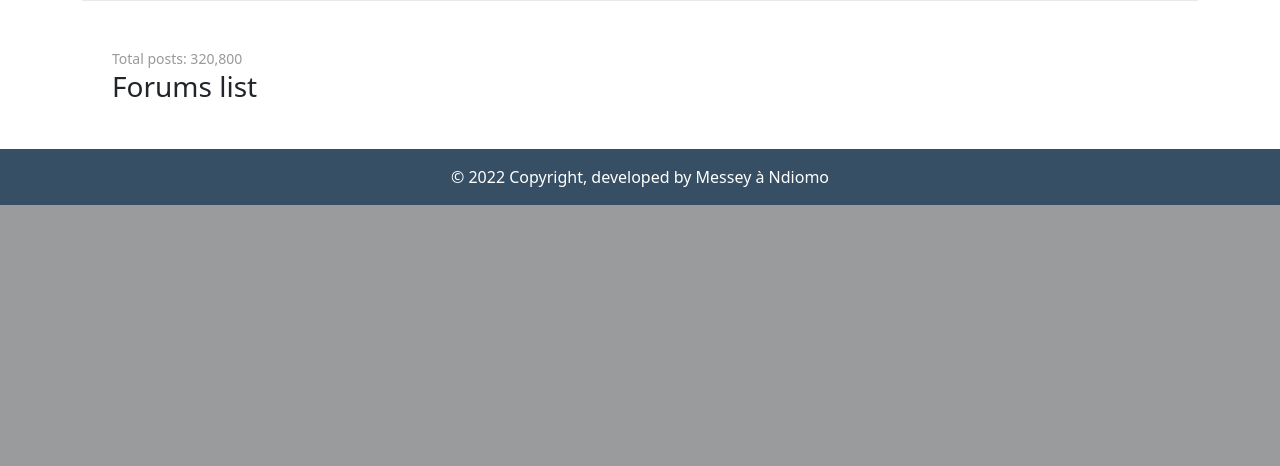
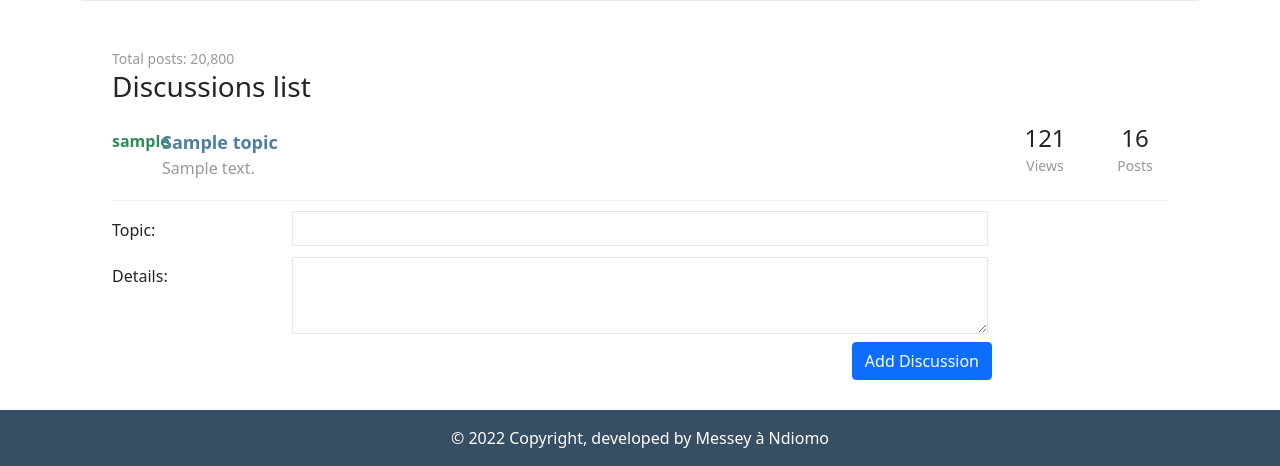
Before and after one commit to messeyandiomo/downloadacceleratorsite, a Django app: template downloadacceleratorsite/Discussion_forum/templates/Discussion_forum/forums.html in a window 1280 px wide. Shown: the part 1016-1482 px from the top of the page. Before the commit the page ends 1221 px from the top, so only its background shows below. Run offline with Django 3.2, Linux system fonts and the light colour scheme; the template is opened without the code that fills it: most values are stand-ins (such as "Sample title", 1, 10 or a date in 2020); some libraries are stand-ins or nearby versions.

Commit message:
fiftieth update: updating of forums.html and Discussion_forum views.py

```diff
--- a/downloadacceleratorsite/Discussion_forum/static/Discussion_forum/forums.css
+++ b/downloadacceleratorsite/Discussion_forum/static/Discussion_forum/forums.css
@@ -86,11 +86,15 @@
     .forum-desc {
       color: #999;
     }
-    .forum-icon {
+    .forum-icon, .discussion-icon {
       float: left;
       width: 30px;
       margin-right: 20px;
       text-align: center;
+    }
+    .discussion-icon{
+      color:seagreen;
+      font-weight: bold;
     }
     a.forum-item-title {
       color: inherit;
--- a/downloadacceleratorsite/Discussion_forum/templates/Discussion_forum/forums.html
+++ b/downloadacceleratorsite/Discussion_forum/templates/Discussion_forum/forums.html
@@ -36,15 +36,67 @@
 
             <div class="ibox-content forum-container">
 
+                {% if forumName %}
+                <!-- Ouput of the forumName disussion -->
+                <div class="forum-title">
+                    <div class="pull-right forum-desc">
+                        <small>Total posts: 20,800</small>
+                    </div>
+                    <h3>Discussions list</h3>
+                </div>
+                    {% for q in questionsList %}
+                    <div class="forum-item active">
+                        <div class="row">
+                            <div class="col-md-10">
+                                <div class="discussion-icon">{{ q.username }}</div>
+                                <a href="forum_post.html" class="forum-item-title">{{ q.topic }}</a>
+                                <div class="forum-sub-title">{{ q.details }}</div>
+                            </div>
+                            <div class="col-md-1 forum-info">
+                                <span class="views-number">121</span>
+                                <div>
+                                    <small>Views</small>
+                                </div>
+                            </div>
+                            <div class="col-md-1 forum-info">
+                                <span class="views-number">16</span>
+                                <div>
+                                    <small>Posts</small>
+                                </div>
+                            </div>
+                        </div>
+                    </div>
+                    {% endfor %}
+                    {% if username and username != '' %}
+                    <!-- Add discussion must be code here -->
+                    <form method="post">
+                    {% csrf_token %}
+                        <fieldset class="">
+                            <div class="mb-2 row">
+                                <label for="idTopic" class="col-sm-2 col-form-label">Topic:</label>
+                                <div class="col-sm-8">
+                                    <input type="text" id="idTopic" class="form-control">
+                                </div>
+                            </div>
+                            <div class="mb-2 row">
+                                <label for="idDetails" class="col-sm-2 col-form-label">Details:</label>
+                                <div class="col-sm-8">
+                                    <textarea class="form-control" id="idDetails" rows="3"></textarea>
+                                </div>
+                            </div>
+                            <div class="col-sm-10">
+                                <input id="idAddDiscussion" type="submit" class="btn btn-primary" value="Add Discussion" style="float:right;">
+                            </div>
+                        </fieldset>
+                    </form>
+                    {% endif %}
+                {% elif forumsList %}
                 <div class="forum-title">
                     <div class="pull-right forum-desc">
                         <small>Total posts: 320,800</small>
                     </div>
                     <h3>Forums list</h3>
                 </div>
-                {% if forumName %}
-                <!-- Ouput of the forumName disussion -->
-                {% elif forumsList %}
                     {% for f in forumsList %}
                     <div class="forum-item active">
                         <div class="row">
--- a/downloadacceleratorsite/Discussion_forum/views.py
+++ b/downloadacceleratorsite/Discussion_forum/views.py
@@ -59,6 +59,12 @@ def forums(request, forumName=None):
             context = {'username': username}
     if forumName is not None:
         context['forumName'] = forumName
+        questionsList = []
+        questions = Question.objects.filter(forum=Forum.objects.filter(name=forumName).get().id)
+        if questions is not None:
+            for q in questions:
+                questionsList.append({"id": q.id, "forumname": forumName, "username": q.user, "topic": q.topic, "details": q.details})
+            context["questionsList"] = questionsList
     else:
         forumsList = []
         forums = Forum.objects.all()
```
Also changed, not shown: downloadacceleratorsite/db.sqlite3.
